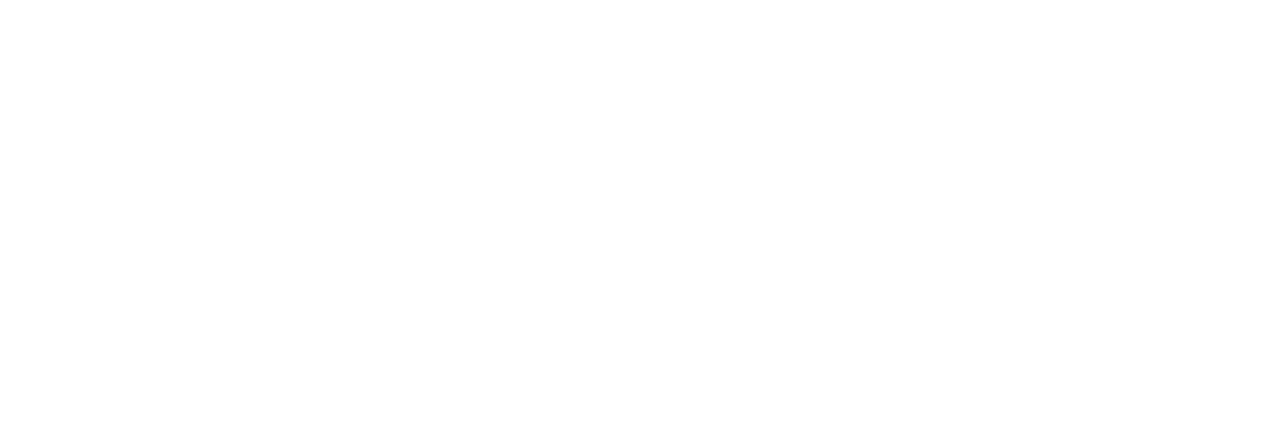
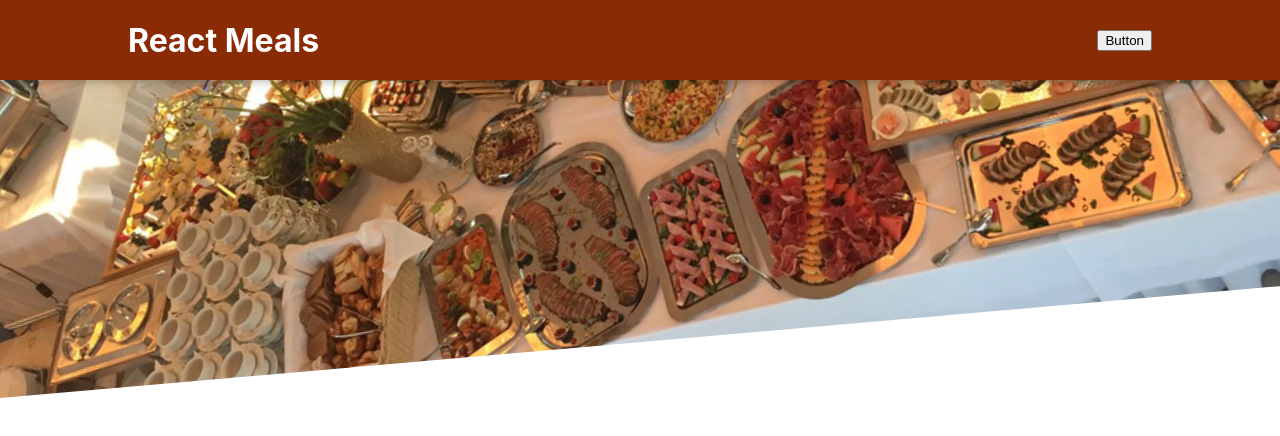
Before and after one commit to Belekko/order-basket, a React (Create React App) app: page / in a window 1280 px wide. Shown: the top 436 px of the page. Built offline with nearby package versions, Linux system fonts and the light colour scheme.

Commit message:
feature/addedHeaderComponent

```diff
--- a/src/App.js
+++ b/src/App.js
@@ -1,10 +1,13 @@
 import './App.css';
+import React, { Fragment } from 'react'
+import Header from './components/Layout/Header';
+
 
 function App() {
   return (
-    <div className="App">
-
-    </div>
+    <Fragment>
+     <Header/>
+    </Fragment>
   );
 }
 
--- /dev/null
+++ b/src/components/Layout/Header.jsx
@@ -0,0 +1,19 @@
+import React from 'react';
+import classes from './Header.module.css';
+import mealsImage from '../../assets/meals.jpg'
+
+const Header = () => {
+  return (
+    <>
+      <header className={classes.header}>
+        <h1>React Meals</h1>
+        <button>Button</button>
+      </header>
+      <div className={classes['main-image']}>
+        <img src={mealsImage} alt='food'/>
+      </div>
+    </>
+  );
+};
+
+export default Header;
--- /dev/null
+++ b/src/components/Layout/Header.module.css
@@ -0,0 +1,29 @@
+.header {
+  position: fixed;
+  top: 0;
+  left: 0;
+  width: 80%;
+  height: 5rem;
+  background-color: #8a2b06;
+  color: white;
+  display: flex;
+  justify-content: space-between;
+  align-items: center;
+  padding: 0 10%;
+  box-shadow: 0 2px 8px rgba(0, 0, 0, 0.25);
+  z-index: 10;
+}
+
+.main-image {
+  width: 100%;
+  height: 25rem;
+  z-index: 0;
+  overflow: hidden;
+}
+
+.main-image img {
+  width: 110%;
+  height: 100%;
+  object-fit: cover;
+  transform: rotateZ(-5deg) translateY(-4rem) translateX(-1rem);
+}
```
Also changed, not shown: src/assets/meals.jpg (renamed from meals.jpg), src/components/Layout/HeaderCartButton.jsx (added), src/components/Layout/HeaderCartButton.module.css (added).
